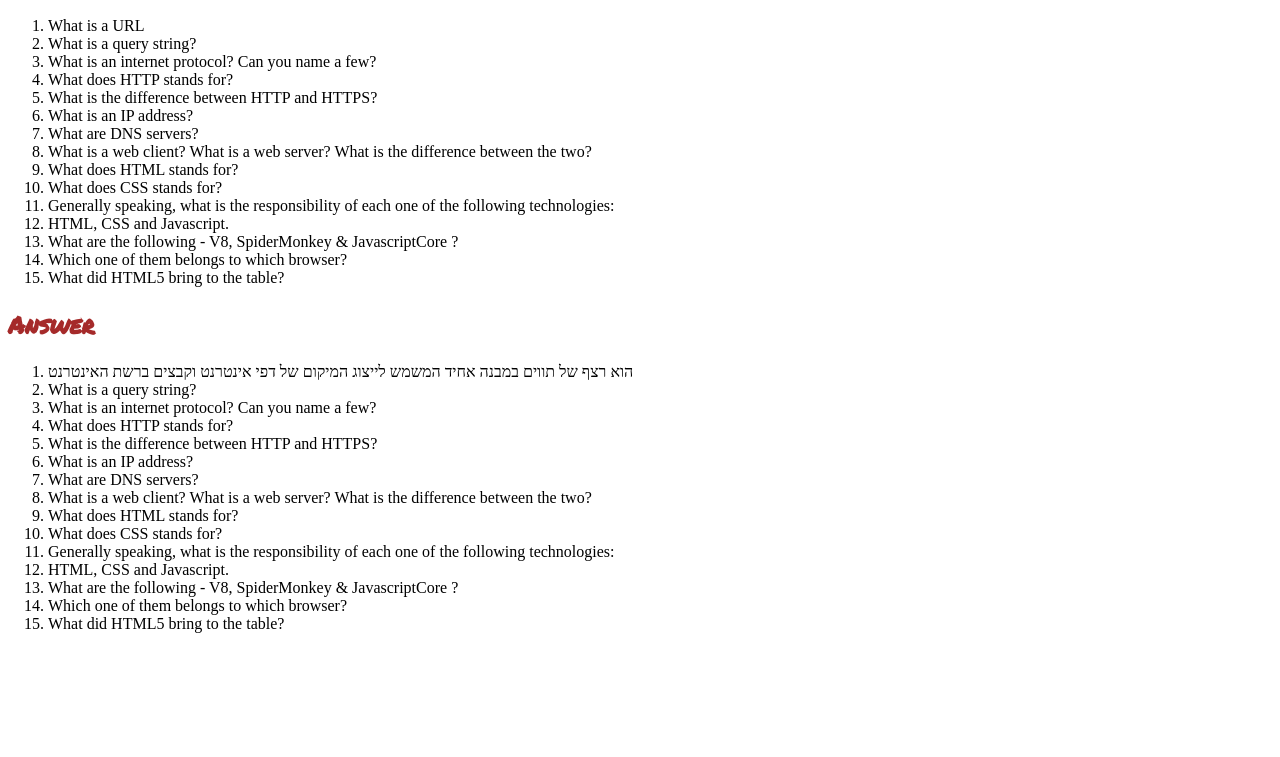
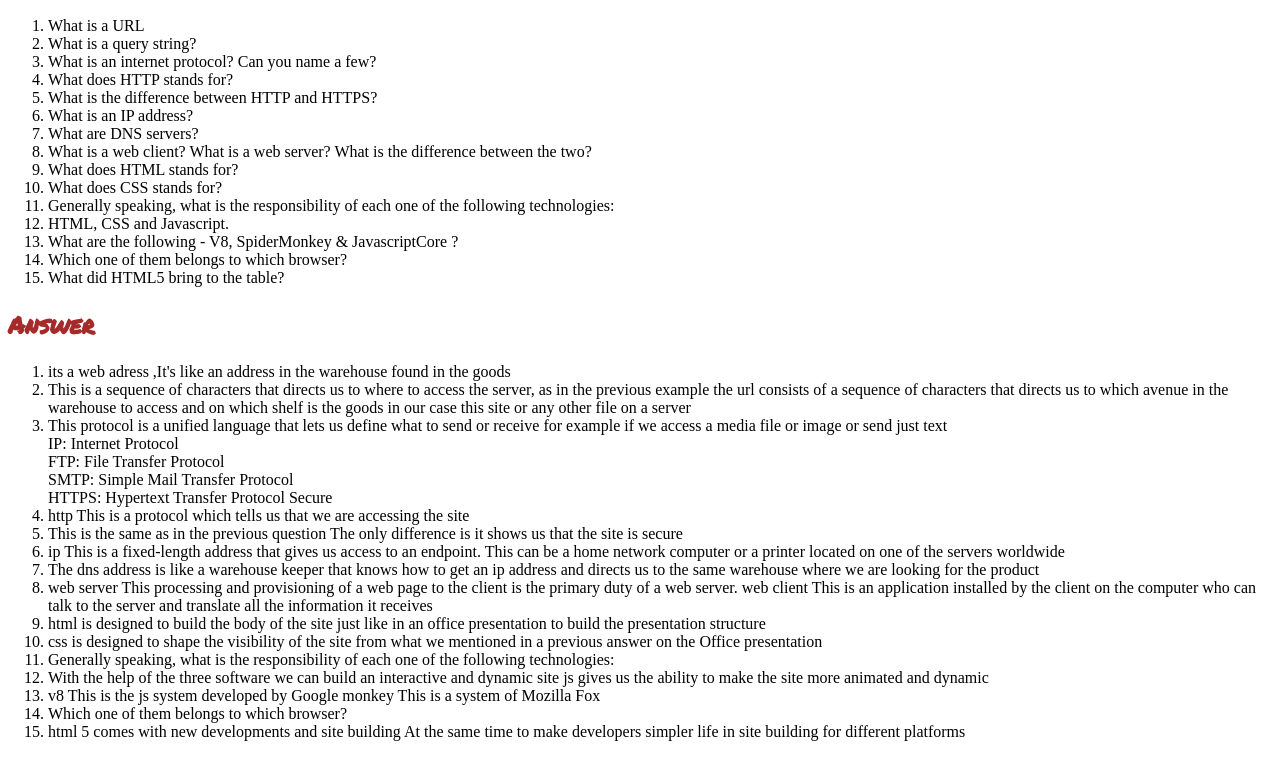
Before and after one commit to CriticalErorr/Fullstack, a plain HTML site: page homework.html in a window 1280 px wide. Shown: the part 237-994 px from the top of the page. Before the commit the page ends 886 px from the top, so only its background shows below. Drawn offline with Linux system fonts and the light colour scheme.

Commit message:
home work change
add answer to home work

```diff
--- a/homework.html
+++ b/homework.html
@@ -35,21 +35,23 @@
       </ol>
     <h2>Answer</h2>
     <ol>
-        <li>הוא רצף של תווים במבנה אחיד המשמש לייצוג המיקום של דפי אינטרנט וקבצים ברשת האינטרנט</li>
-        <li>What is a query string?</li>
-        <li>What is an internet protocol? Can you name a few?</li>
-        <li>What does HTTP stands for?</li>
-        <li>What is the difference between HTTP and HTTPS?</li>
-        <li>What is an IP address?</li>
-        <li>What are DNS servers?</li>
-        <li>What is a web client? What is a web server? What is the difference between the two?</li>
-        <li>What does HTML stands for?</li>
-        <li>What does CSS stands for?</li>
+        <li>its a web adress ,It's like an address in the warehouse found in the goods  </li>
+        <li>This is a sequence of characters that directs us to where to access the server, as in the previous example the url consists of a sequence of characters that directs us to which avenue in the warehouse to access and on which shelf is the goods in our case this site or any other file on a server</li>
+        <li>This protocol is a unified language that lets us define what to send or receive for example if we access a media file or image or send just text <br> IP: Internet Protocol <br> FTP: File Transfer Protocol <br> SMTP: Simple Mail Transfer Protocol <br>HTTPS: Hypertext Transfer Protocol Secure</li>
+        <li>http This is a protocol which tells us that we are accessing the site</li>
+        <li>This is the same as in the previous question The only difference is it shows us that the site is secure</li>
+        <li>ip This is a fixed-length address that gives us access to an endpoint. This can be a home network computer or a printer located on one of the servers worldwide</li>
+        <li>The dns address is like a warehouse keeper that knows how to get an ip address and directs us to the same warehouse where we are looking for the product</li>
+        <li>web server This processing and provisioning of a web page to the client is the primary duty of a web server.
+            web client This is an application installed by the client on the computer who can talk to the server and translate all the information it receives</li>
+        <li>html is designed to build the body of the site just like in an office presentation to build the presentation structure</li>
+        <li>css is designed to shape the visibility of the site from what we mentioned in a previous answer on the Office presentation</li>
         <li>Generally speaking, what is the responsibility of each one of the following technologies:</li>
-        <li>HTML, CSS and Javascript.</li>
-        <li>What are the following - V8, SpiderMonkey & JavascriptCore ?</li>
+        <li>With the help of the three software we can build an interactive and dynamic site js gives us the ability to make the site more animated and dynamic</li>
+        <li>v8 This is the js system developed by Google
+            monkey This is a system of Mozilla Fox</li>
         <li>Which one of them belongs to which browser?</li>
-        <li>What did HTML5 bring to the table?</li>
+        <li>html 5 comes with new developments and site building At the same time to make developers simpler life in site building for different platforms</li>
       </ol>
 </body>
 </html>
```
